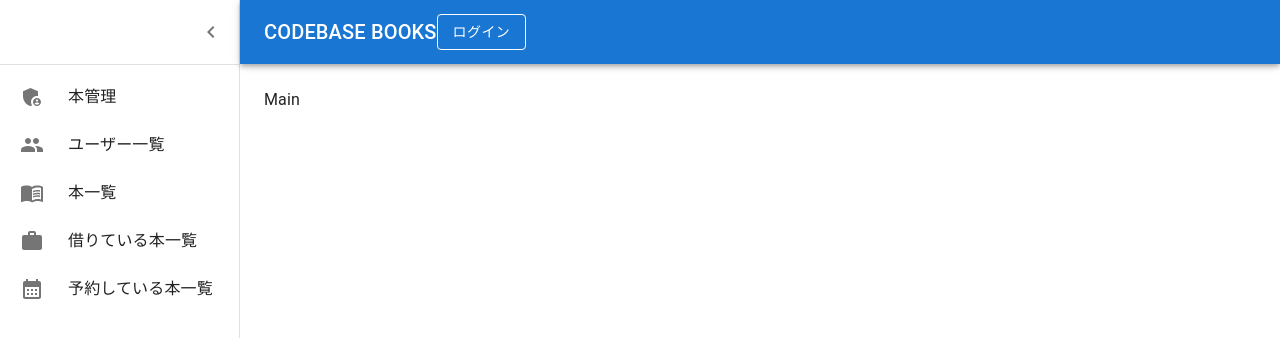
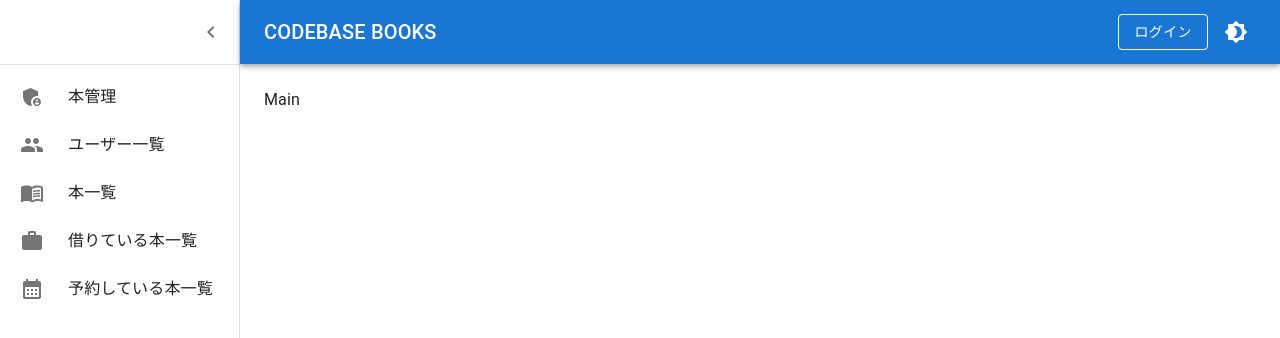
Before and after one commit to CODEBASE-Okinawa/codebase_books_nobotsun, a Next.js app: page / in a window 1280 px wide. Shown: the top 338 px of the page. Built offline with nearby package versions, Linux system fonts and the light colour scheme; no server answers.

Commit message:
fix header design

```diff
--- a/components/Header.tsx
+++ b/components/Header/index.tsx
@@ -5,7 +5,9 @@ import Typography from '@mui/material/Typography'
 import IconButton from '@mui/material/IconButton'
 import MenuIcon from '@mui/icons-material/Menu'
 import MuiAppBar, { AppBarProps as MuiAppBarProps } from '@mui/material/AppBar'
-import { Session } from './Session'
+import { Session } from '../Session'
+import { ColorModeButton } from '../ColorModeButton'
+import styles from './style.module.css'
 
 const drawerWidth = 240
 
@@ -52,10 +54,17 @@ export const Header: FC<Props> = ({ isOpen, setIsOpen }) => {
         >
           <MenuIcon />
         </IconButton>
-        <Typography variant="h6" noWrap component="div">
-          CODEBASE BOOKS
-        </Typography>
-        <Session />
+        <div className={`${styles.display} ${styles['w-100']}`}>
+          <div>
+            <Typography variant="h6" noWrap component="div">
+              CODEBASE BOOKS
+            </Typography>
+          </div>
+          <div>
+            <Session />
+            <ColorModeButton />
+          </div>
+        </div>
       </Toolbar>
     </AppBar>
   )
--- /dev/null
+++ b/components/Header/style.module.css
@@ -0,0 +1,9 @@
+.display {
+  display: flex;
+  justify-content: space-between;
+  align-items: center;
+}
+
+.w-100 {
+  width: 100%;
+}
```
